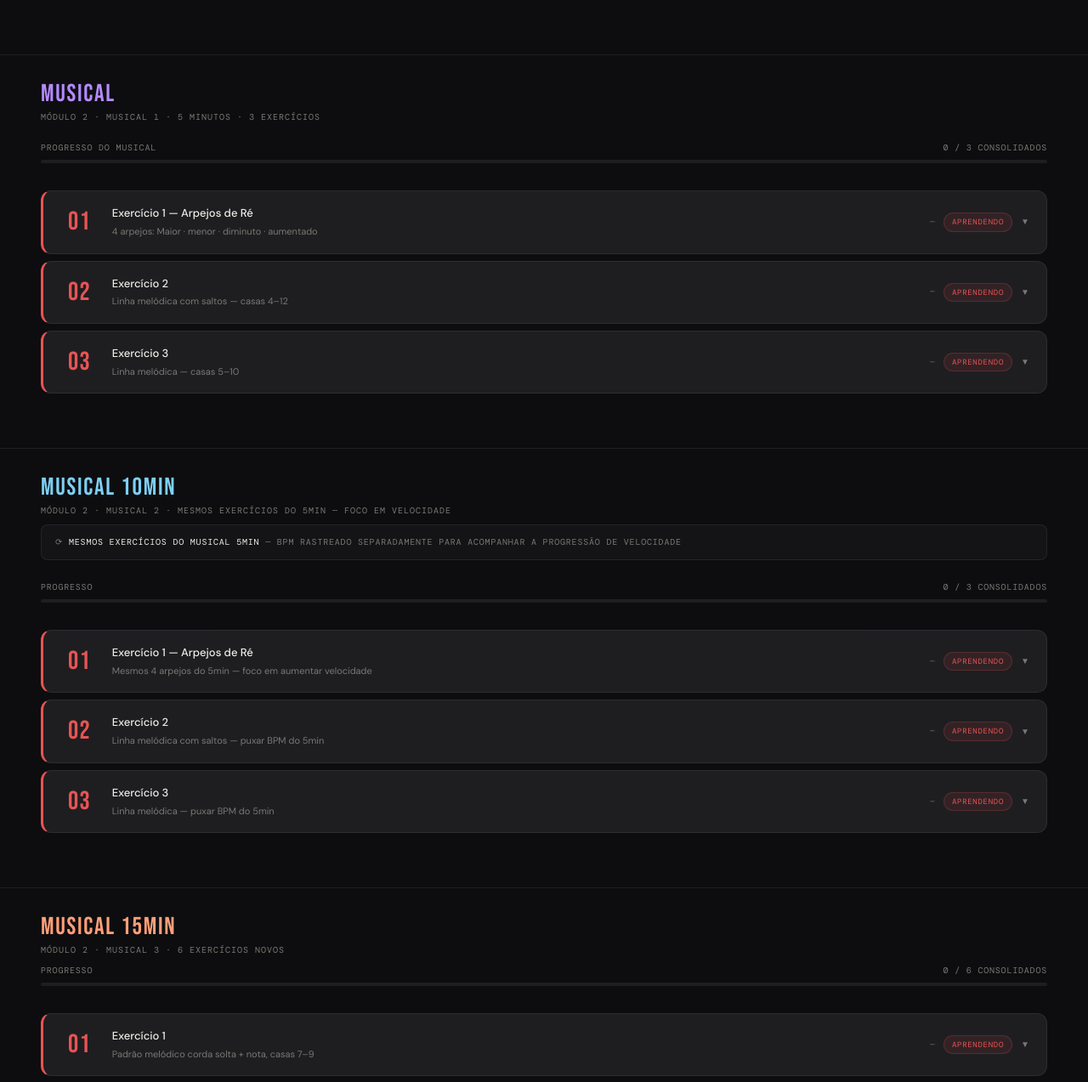
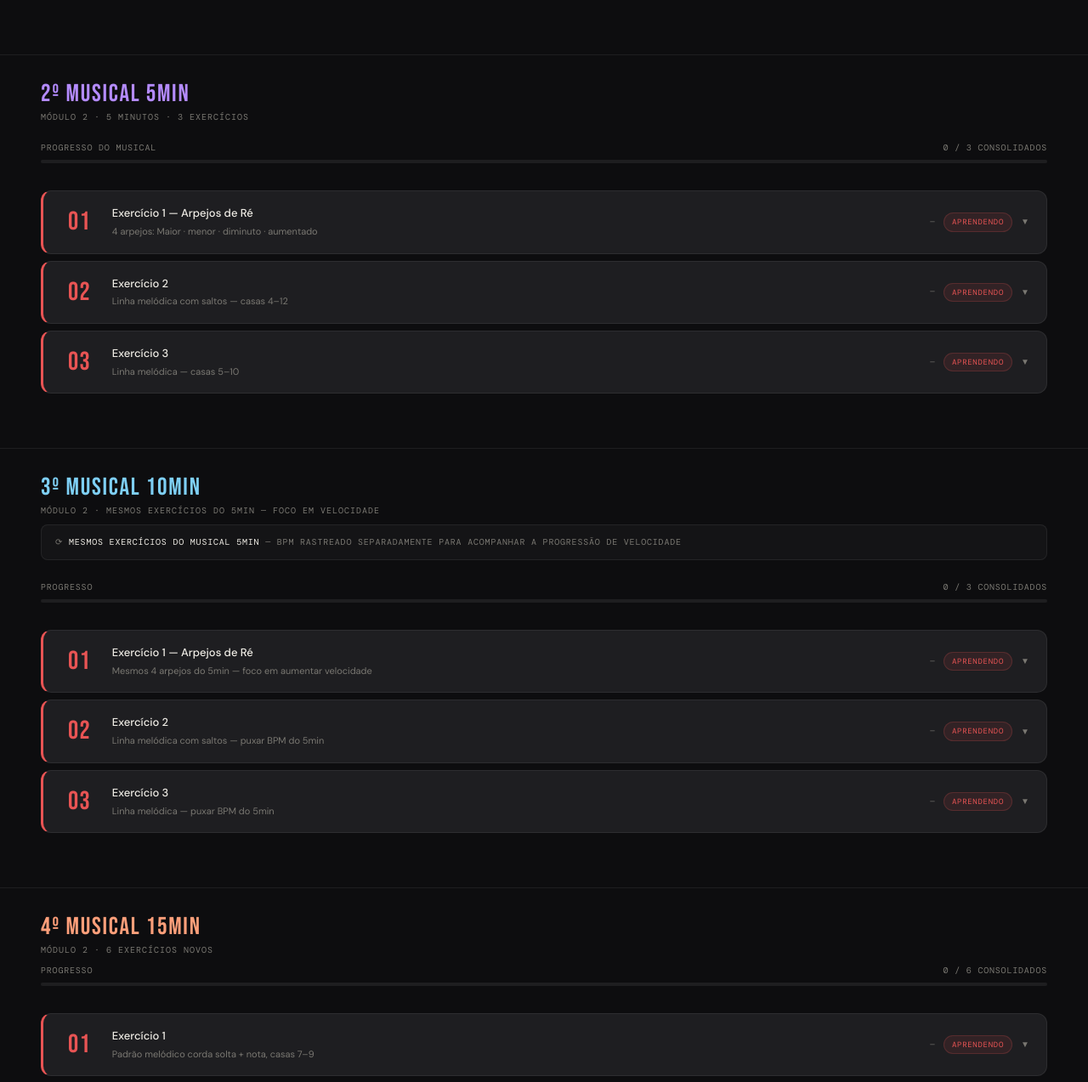
Before and after one commit to ryanoliv11/guitar, a plain HTML site: page index.html in a window 1280 px wide. Shown: the part 3506-4779 px from the top of the page at 85% size. Drawn offline with nearby package versions, Linux system fonts and the light colour scheme.

Commit message:
alteraçoes

```diff
--- a/index.html
+++ b/index.html
@@ -925,7 +925,7 @@
 <section class="fund-section">
   <div class="fund-top-bar">
     <div>
-      <div class="fund-sec-title">Fundamentos</div>
+      <div class="fund-sec-title">1º Fundamentos</div>
       <div class="fund-sec-sub">Módulo 2 · 9 exercícios · histórico de BPM por sessão</div>
     </div>
   </div>
@@ -956,8 +956,8 @@
 <section class="mus-section">
   <div class="mus-top-bar">
     <div>
-      <div class="mus-sec-title">Musical</div>
-      <div class="mus-sec-sub">Módulo 2 · Musical 1 · 5 minutos · 3 exercícios</div>
+      <div class="mus-sec-title">2º Musical 5min</div>
+      <div class="mus-sec-sub">Módulo 2 · 5 minutos · 3 exercícios</div>
     </div>
   </div>
   <div class="mus-prog-wrap">
@@ -975,8 +975,8 @@
 <section class="mus2-section">
   <div class="mus2-top-bar">
     <div>
-      <div class="mus2-sec-title c10">Musical 10min</div>
-      <div class="mus2-sec-sub">Módulo 2 · Musical 2 · Mesmos exercícios do 5min — foco em velocidade</div>
+      <div class="mus2-sec-title c10">3º Musical 10min</div>
+      <div class="mus2-sec-sub">Módulo 2 · Mesmos exercícios do 5min — foco em velocidade</div>
     </div>
   </div>
   <div class="mus2-notice">⟳ <span>Mesmos exercícios do Musical 5min</span> — BPM rastreado separadamente para acompanhar a progressão de velocidade</div>
@@ -991,8 +991,8 @@
 <section class="mus2-section">
   <div class="mus2-top-bar">
     <div>
-      <div class="mus2-sec-title c15">Musical 15min</div>
-      <div class="mus2-sec-sub">Módulo 2 · Musical 3 · 6 exercícios novos</div>
+      <div class="mus2-sec-title c15">4º Musical 15min</div>
+      <div class="mus2-sec-sub">Módulo 2 · 6 exercícios novos</div>
     </div>
   </div>
   <div class="mus2-prog-wrap">
```
